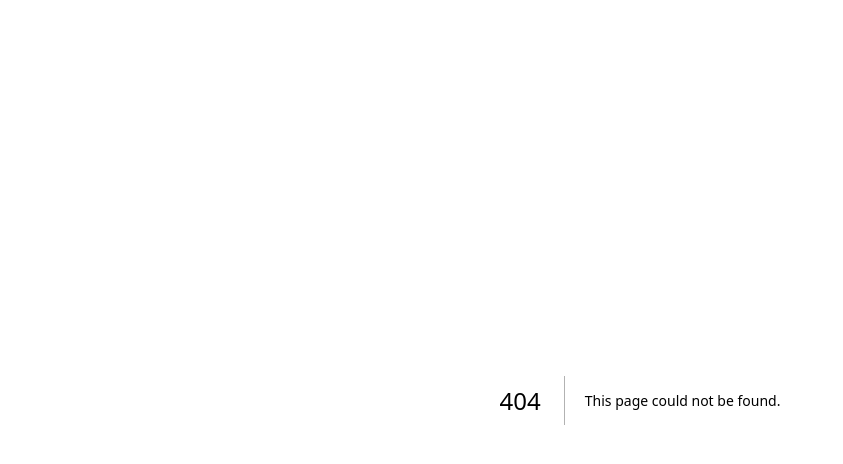
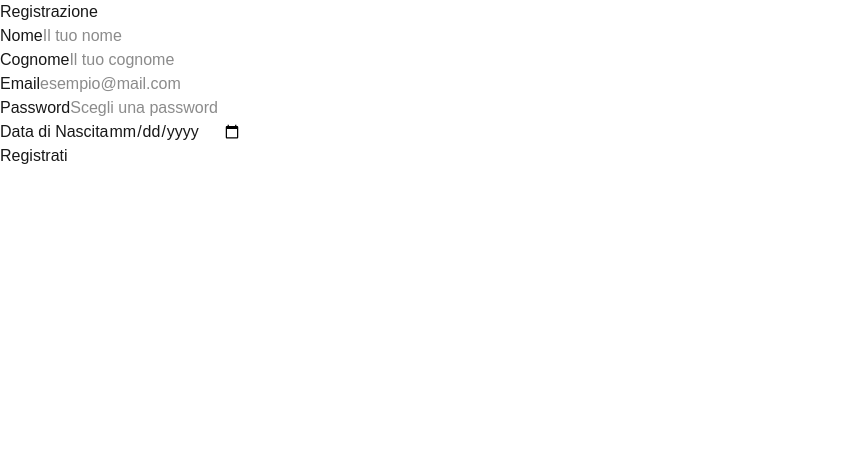
Before and after one commit to SebaGra-coder/mediguard, a Next.js app: page /register in a window 1280 px wide. Before the commit this address had no page. Shown: the top 464 px of the page, without its empty margins (0-843 px from the left). Built offline with nearby package versions, Linux system fonts and the light colour scheme.

Commit message:
Create pagine per Login e Registrazione

```diff
--- a/package.json
+++ b/package.json
@@ -10,6 +10,7 @@
   },
   "dependencies": {
     "@prisma/client": "^5.22.0",
+    "bcryptjs": "^3.0.3",
     "csv-parser": "^3.2.0",
     "next": "16.0.8",
     "prisma": "^5.22.0",
--- /dev/null
+++ b/src/app/api/auth/login/route.js
@@ -0,0 +1,33 @@
+import { NextResponse } from 'next/server';
+import { prisma } from '../../../../lib/prisma';
+import bcrypt from 'bcryptjs';
+
+export const dynamic = 'force-dynamic';
+
+export async function POST(request) {
+  try {
+    const { email, password } = await request.json();
+
+    if (!email || !password) {
+      return NextResponse.json({ message: 'Email e password obbligatorie' }, { status: 400 });
+    }
+
+    // Trova l'utente
+    const utente = await prisma.utente.findUnique({ where: { email } });
+    if (!utente) {
+      return NextResponse.json({ message: 'Credenziali non valide' }, { status: 401 });
+    }
+
+    // Confronta la password
+    const valid = await bcrypt.compare(password, utente.password_cifrata);
+    if (!valid) {
+      return NextResponse.json({ message: 'Credenziali non valide' }, { status: 401 });
+    }
+
+    return NextResponse.json({ message: 'Login effettuato con successo', id: utente.id_utente }, { status: 200 });
+
+  } catch (error) {
+    console.error(error);
+    return NextResponse.json({ message: 'Errore interno del server' }, { status: 500 });
+  }
+}
--- /dev/null
+++ b/src/app/api/auth/register/route.js
@@ -0,0 +1,44 @@
+import { NextResponse } from 'next/server';
+import { prisma } from '../../../../lib/prisma';
+import bcrypt from 'bcryptjs';
+
+export const dynamic = 'force-dynamic';
+
+export async function POST(request) {
+  try {
+    const { email, password, nome = 'Nome', cognome = 'Cognome', data_nascita = '2000-01-01' } = await request.json();
+
+    if (!email || !password) {
+      return NextResponse.json({ message: 'Email e password obbligatorie' }, { status: 400 });
+    }
+
+    // Cripta la password
+    const passwordCifrata = await bcrypt.hash(password, 10);
+
+    // Crea l'utente con valori di default per i campi obbligatori
+    const utente = await prisma.utente.create({
+      data: {
+        email,
+        password_cifrata: passwordCifrata,
+        nome,
+        cognome,
+        data_nascita: new Date(data_nascita),
+        account_attivo: true,
+        permessi_armadietto: 'NIENTE',  // default MVP
+        permessi_piano: 'NIENTE'        // default MVP
+      }
+    });
+
+    return NextResponse.json({ message: 'Utente registrato con successo', id: utente.id_utente }, { status: 201 });
+
+  } catch (error) {
+    console.error(error);
+
+    // Controllo email già esistente
+    if (error.code === 'P2002') {
+      return NextResponse.json({ message: 'Email già registrata' }, { status: 409 });
+    }
+
+    return NextResponse.json({ message: 'Errore interno del server' }, { status: 500 });
+  }
+}
--- /dev/null
+++ b/src/app/login/page.jsx
@@ -0,0 +1,87 @@
+'use client';
+
+import { useState } from 'react';
+
+export default function LoginPage() {
+  const [email, setEmail] = useState('');
+  const [password, setPassword] = useState('');
+  const [response, setResponse] = useState(null);
+  const [loading, setLoading] = useState(false);
+
+  async function handleLogin(e) {
+    // Impedisce il reload della pagina
+    e.preventDefault();
+
+    setLoading(true);
+    setResponse(null);
+
+    try {
+      const res = await fetch('/api/auth/login', {
+        method: 'POST',
+        headers: { 'Content-Type': 'application/json' },
+        body: JSON.stringify({ email, password })
+      });
+
+      const data = await res.json();
+
+      if (!res.ok) {
+        setResponse(`ERRORE ${res.status}: ${data.message}`);
+      } else {
+        setResponse(`✅ ${data.message}`);
+        // Reset dei campi dopo il login con successo
+        setEmail('');
+        setPassword('');
+      }
+
+    } catch (error) {
+      setResponse('Errore critico: server non raggiungibile.');
+      console.error(error);
+    } finally {
+      setLoading(false);
+    }
+  }
+
+  return (
+    <main>
+      <section>
+        <h1>Login</h1>
+
+        <form onSubmit={handleLogin}>
+          <div>
+            <label htmlFor="email">Email</label>
+            <input
+              id="email"
+              type="email"
+              placeholder="Inserisci la tua email"
+              required
+              value={email}
+              onChange={e => setEmail(e.target.value)}
+            />
+          </div>
+
+          <div>
+            <label htmlFor="password">Password</label>
+            <input
+              id="password"
+              type="password"
+              placeholder="Inserisci la password"
+              required
+              value={password}
+              onChange={e => setPassword(e.target.value)}
+            />
+          </div>
+
+          <button type="submit" disabled={loading}>
+            {loading ? 'Accesso in corso...' : 'Accedi'}
+          </button>
+        </form>
+
+        {response && (
+          <div className="api-feedback">
+            <p>{response}</p>
+          </div>
+        )}
+      </section>
+    </main>
+  );
+}
--- /dev/null
+++ b/src/app/register/page.jsx
@@ -0,0 +1,133 @@
+'use client';
+
+import { useState } from 'react';
+
+export default function RegisterPage() {
+  const [nome, setNome] = useState('');
+  const [cognome, setCognome] = useState('');
+  const [email, setEmail] = useState('');
+  const [password, setPassword] = useState('');
+  const [dataNascita, setDataNascita] = useState('');
+
+  const [response, setResponse] = useState(null);
+  const [loading, setLoading] = useState(false);
+
+  async function handleRegister(e) {
+    e.preventDefault();
+    setLoading(true);
+    setResponse(null);
+
+    try {
+      const res = await fetch('/api/auth/register', {
+        method: 'POST',
+        headers: { 'Content-Type': 'application/json' },
+        body: JSON.stringify({
+          nome,
+          cognome,
+          email,
+          password,
+          data_nascita: dataNascita
+        })
+      });
+
+      const data = await res.json();
+
+      if (!res.ok) {
+        setResponse(`ERRORE ${res.status}: ${data.message}`);
+      } else {
+        setResponse(`✅ ${data.message}`);
+        // Reset di tutti i campi dopo il successo
+        setNome('');
+        setCognome('');
+        setEmail('');
+        setPassword('');
+        setDataNascita('');
+      }
+
+    } catch (error) {
+      setResponse('Errore critico: server non raggiungibile.');
+      console.error(error);
+    } finally {
+      setLoading(false);
+    }
+  }
+
+  return (
+    <main>
+      <section>
+        <h1>Registrazione</h1>
+
+        <form onSubmit={handleRegister}>
+          <div>
+            <label htmlFor="nome">Nome</label>
+            <input
+              id="nome"
+              type="text"
+              placeholder="Il tuo nome"
+              required
+              value={nome}
+              onChange={e => setNome(e.target.value)}
+            />
+          </div>
+
+          <div>
+            <label htmlFor="cognome">Cognome</label>
+            <input
+              id="cognome"
+              type="text"
+              placeholder="Il tuo cognome"
+              required
+              value={cognome}
+              onChange={e => setCognome(e.target.value)}
+            />
+          </div>
+
+          <div>
+            <label htmlFor="email">Email</label>
+            <input
+              id="email"
+              type="email"
+              placeholder="esempio@mail.com"
+              required
+              value={email}
+              onChange={e => setEmail(e.target.value)}
+            />
+          </div>
+
+          <div>
+            <label htmlFor="password">Password</label>
+            <input
+              id="password"
+              type="password"
+              placeholder="Scegli una password"
+              required
+              value={password}
+              onChange={e => setPassword(e.target.value)}
+            />
+          </div>
+
+          <div>
+            <label htmlFor="dataNascita">Data di Nascita</label>
+            <input
+              id="dataNascita"
+              type="date"
+              required
+              value={dataNascita}
+              onChange={e => setDataNascita(e.target.value)}
+            />
+          </div>
+
+          <button type="submit" disabled={loading}>
+            {loading ? 'Registrazione in corso...' : 'Registrati'}
+          </button>
+        </form>
+
+        {response && (
+          <div className="api-feedback">
+            <p>{response}</p>
+          </div>
+        )}
+      </section>
+    </main>
+  );
+}
```
Also changed, not shown: 2 other files (tests, documents, lock files or other folders).
